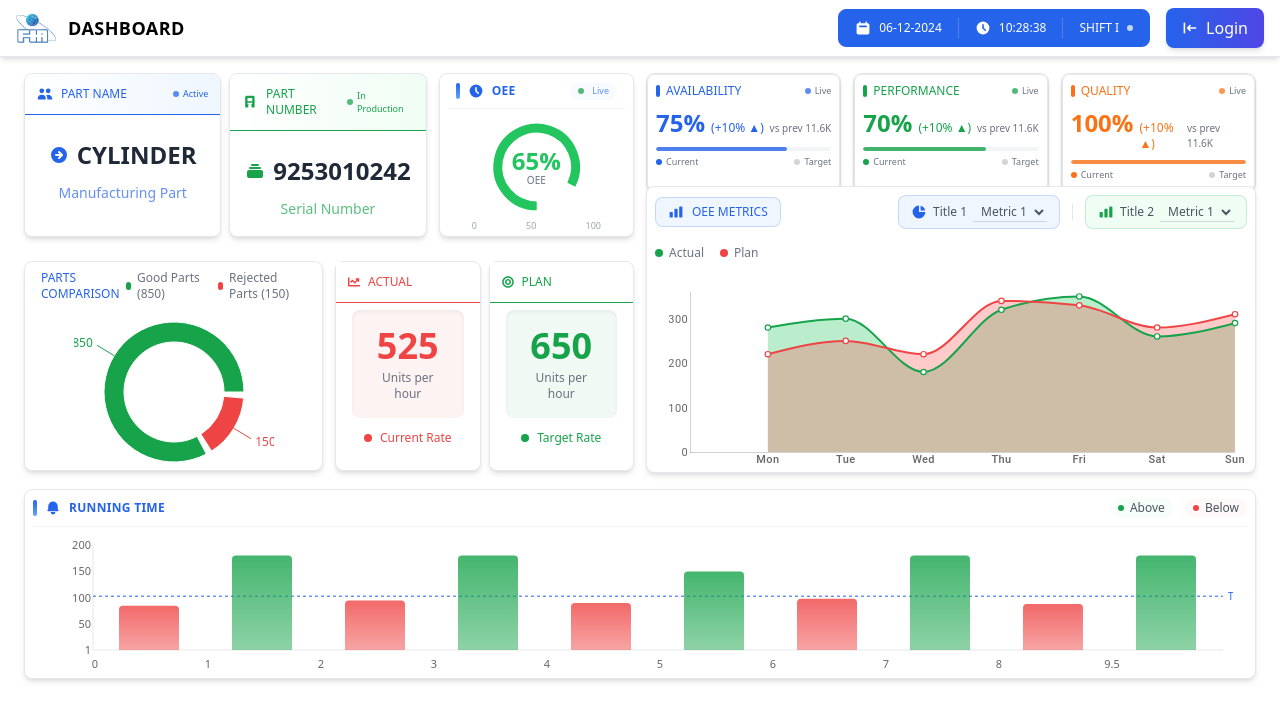
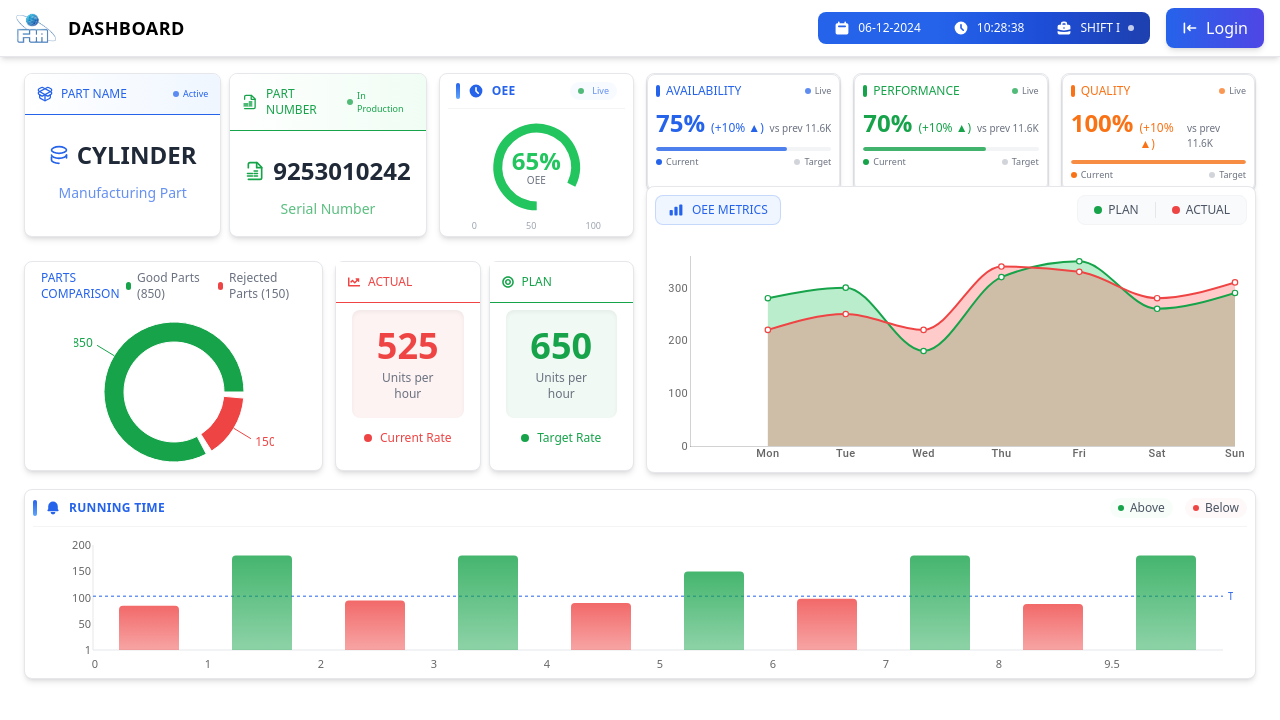
Before and after one commit to SanjaiPandimurugan/Dashboard, a React (Vite) app: page / in a window 1280 px wide. Shown: the top 720 px of the page. Built offline with nearby package versions, Linux system fonts and the light colour scheme.

Commit message:
icons of the name and number changes

```diff
--- a/src/components/FirstRow.jsx
+++ b/src/components/FirstRow.jsx
@@ -134,10 +134,13 @@ function FirstRow() {
           <div className="bg-white h-[164px] border border-gray-200 rounded-lg shadow-md hover:shadow-lg transition-all duration-300 overflow-hidden group hover:border-[#2563eb]">
             <div className="border-b border-[#2563eb] py-3 px-3 flex items-center justify-between bg-gradient-to-r from-white to-blue-50">
               <div className="flex items-center gap-2">
-                <svg xmlns="http://www.w3.org/2000/svg" className="h-4 w-4 text-[#2563eb]" viewBox="0 0 20 20" fill="currentColor">
-                  <path d="M9 6a3 3 0 11-6 0 3 3 0 016 0zM17 6a3 3 0 11-6 0 3 3 0 016 0zM12.93 17c.046-.327.07-.66.07-1a6.97 6.97 0 00-1.5-4.33A5 5 0 0119 16v1h-6.07zM6 11a5 5 0 015 5v1H1v-1a5 5 0 015-5z" />
+                <svg xmlns="http://www.w3.org/2000/svg" className="h-4 w-4 text-[#2563eb]" viewBox="0 0 24 24" fill="none" stroke="currentColor" strokeWidth="2" strokeLinecap="round" strokeLinejoin="round">
+                  <path d="M20.91 8.84 8.56 2.23a1.93 1.93 0 0 0-1.81 0L3.1 4.13a2.12 2.12 0 0 0-.05 3.69l12.22 6.93a2 2 0 0 0 1.94 0L21 12.51a2.12 2.12 0 0 0-.09-3.67Z"/>
+                  <path d="m3.09 8.84 12.35-6.61a1.93 1.93 0 0 1 1.81 0l3.65 1.9a2.12 2.12 0 0 1 .1 3.69L8.73 14.75a2 2 0 0 1-1.94 0L3 12.51a2.12 2.12 0 0 1 .09-3.67Z"/>
+                  <line x1="12" y1="22" x2="12" y2="13"/>
+                  <path d="M20 13.5v3.37a2.06 2.06 0 0 1-1.11 1.83l-6 3.08a1.93 1.93 0 0 1-1.78 0l-6-3.08A2.06 2.06 0 0 1 4 16.87V13.5"/>
                 </svg>
-                <span className=" text-[#2563eb] text-xs font-medium">PART NAME</span>
+                <span className="text-[#2563eb] text-xs font-medium">PART NAME</span>
               </div>
               <div className="flex items-center gap-1">
                 <div className="w-1.5 h-1.5 rounded-full bg-[#2563eb] animate-pulse"></div>
@@ -146,8 +149,21 @@ function FirstRow() {
             </div>
             <div className="py-6 px-3 group-hover:bg-blue-50/30 transition-colors">
               <div className="flex items-center justify-center gap-2">
-                <svg xmlns="http://www.w3.org/2000/svg" className="h-5 w-5 text-[#2563eb]" viewBox="0 0 20 20" fill="currentColor">
-                  <path fillRule="evenodd" d="M10 18a8 8 0 100-16 8 8 0 000 16zm3.707-8.707l-3-3a1 1 0 00-1.414 1.414L10.586 9H7a1 1 0 100 2h3.586l-1.293 1.293a1 1 0 101.414 1.414l3-3a1 1 0 000-1.414z" clipRule="evenodd" />
+                <svg
+                  xmlns="http://www.w3.org/2000/svg"
+                  className="h-5 w-5 text-[#2563eb]"
+                  viewBox="0 0 24 24"
+                  fill="none"
+                  stroke="currentColor"
+                  strokeWidth="2"
+                  strokeLinecap="round"
+                  strokeLinejoin="round"
+                >
+                  <path d="M12 22c-4.97 0-9-1.79-9-4v-3.6"/>
+                  <path d="M12 16c-4.97 0-9-1.79-9-4"/>
+                  <path d="M12 10c-4.97 0-9-1.79-9-4s4.03-4 9-4 9 1.79 9 4-4.03 4-9 4Z"/>
+                  <path d="M21 12v3.6"/>
+                  <path d="M12 16c4.97 0 9-1.79 9-4"/>
                 </svg>
                 <span className="text-2xl text-gray-800 font-bold">CYLINDER</span>
               </div>
@@ -158,8 +174,14 @@ function FirstRow() {
           <div className="bg-white h-[164px] border border-gray-200 rounded-lg shadow-md hover:shadow-lg transition-all duration-300 overflow-hidden group hover:border-[#16a34a]">
             <div className="border-b border-[#16a34a] py-3 px-3 flex items-center justify-between bg-gradient-to-r from-white to-green-50">
               <div className="flex items-center gap-2">
-                <svg xmlns="http://www.w3.org/2000/svg" className="h-4 w-4 text-[#16a34a]" viewBox="0 0 20 20" fill="currentColor">
-                  <path fillRule="evenodd" d="M4 4a2 2 0 012-2h8a2 2 0 012 2v12a1 1 0 01-1 1h-2a1 1 0 01-1-1v-2a1 1 0 00-1-1H9a1 1 0 00-1 1v2a1 1 0 01-1 1H5a1 1 0 01-1-1V4zm3 1h6v4H7V5zm6 6H7v2h6v-2z" clipRule="evenodd" />
+                <svg xmlns="http://www.w3.org/2000/svg" className="h-4 w-4 text-[#16a34a]" viewBox="0 0 24 24" fill="none" stroke="currentColor" strokeWidth="2" strokeLinecap="round" strokeLinejoin="round">
+                  <path d="M4 22h14a2 2 0 0 0 2-2V7.5L14.5 2H6a2 2 0 0 0-2 2v4"/>
+                  <polyline points="14 2 14 8 20 8"/>
+                  <path d="M3 15h6"/>
+                  <path d="M3 18h6"/>
+                  <path d="M11 12h4"/>
+                  <path d="M11 15h4"/>
+                  <path d="M11 18h4"/>
                 </svg>
                 <span className="text-[#16a34a] text-xs font-medium">PART NUMBER</span>
               </div>
@@ -170,8 +192,23 @@ function FirstRow() {
             </div>
             <div className="py-6 px-3 group-hover:bg-green-50/30 transition-colors">
               <div className="flex items-center justify-center gap-2">
-                <svg xmlns="http://www.w3.org/2000/svg" className="h-5 w-5 text-[#16a34a]" viewBox="0 0 20 20" fill="currentColor">
-                  <path d="M7 3a1 1 0 000 2h6a1 1 0 100-2H7zM4 7a1 1 0 011-1h10a1 1 0 110 2H5a1 1 0 01-1-1zM2 11a2 2 0 012-2h12a2 2 0 012 2v4a2 2 0 01-2 2H4a2 2 0 01-2-2v-4z" />
+                <svg
+                  xmlns="http://www.w3.org/2000/svg"
+                  className="h-5 w-5 text-[#16a34a]"
+                  viewBox="0 0 24 24"
+                  fill="none"
+                  stroke="currentColor"
+                  strokeWidth="2"
+                  strokeLinecap="round"
+                  strokeLinejoin="round"
+                >
+                  <path d="M4 22h14a2 2 0 0 0 2-2V7.5L14.5 2H6a2 2 0 0 0-2 2v4"/>
+                  <polyline points="14 2 14 8 20 8"/>
+                  <path d="M3 15h6"/>
+                  <path d="M3 18h6"/>
+                  <path d="M11 12h4"/>
+                  <path d="M11 15h4"/>
+                  <path d="M11 18h4"/>
                 </svg>
                 <span className="text-2xl text-gray-800 font-bold">9253010242</span>
               </div>
--- a/src/components/Header.jsx
+++ b/src/components/Header.jsx
@@ -33,8 +33,10 @@ function Header() {
 
       {/* Right Section - Combined Date, Time and Shift */}
       <div className="flex items-center gap-4">
-        {/* Updated Combined Display - only changing text and icon colors to white */}
-        <div className="flex items-center gap-4 px-4 py-2 bg-gradient-to-r from-[#2563eb] to-blue-600 border border-[#2563eb] rounded-lg">
+        {/* Updated Combined Display with better styling */}
+        <div className="flex items-center">
+          {/* Date Section */}
+          <div className="flex items-center gap-2 px-4 py-2 bg-gradient-to-r from-[#2563eb] to-blue-600 rounded-l-lg">
             <div className="flex items-center gap-2">
               <svg
                 xmlns="http://www.w3.org/2000/svg"
@@ -50,9 +52,10 @@ function Header() {
               </svg>
               <span className="text-xs font-medium text-white">{currentDate}</span>
             </div>
+          </div>
 
-          <div className="w-px h-5 bg-white/20"></div>
-
+          {/* Time Section */}
+          <div className="flex items-center gap-2 px-4 py-2 bg-gradient-to-r from-blue-600 to-blue-700">
             <div className="flex items-center gap-2">
               <svg
                 xmlns="http://www.w3.org/2000/svg"
@@ -68,16 +71,31 @@ function Header() {
               </svg>
               <span className="text-xs font-medium text-white">{currentTime}</span>
             </div>
+          </div>
 
-          <div className="w-px h-5 bg-white/20"></div>
-
+          {/* Shift Section */}
+          <div className="flex items-center gap-2 px-4 py-2 bg-gradient-to-r from-blue-700 to-blue-800 rounded-r-lg">
             <div className="flex items-center gap-2">
+              <svg
+                xmlns="http://www.w3.org/2000/svg"
+                className="h-4 w-4 text-white"
+                viewBox="0 0 20 20"
+                fill="currentColor"
+              >
+                <path
+                  fillRule="evenodd"
+                  d="M6 6V5a3 3 0 013-3h2a3 3 0 013 3v1h2a2 2 0 012 2v3.57A22.952 22.952 0 0110 13a22.95 22.95 0 01-8-1.43V8a2 2 0 012-2h2zm2-1a1 1 0 011-1h2a1 1 0 011 1v1H8V5zm1 5a1 1 0 011-1h.01a1 1 0 110 2H10a1 1 0 01-1-1z"
+                  clipRule="evenodd"
+                />
+                <path d="M2 13.692V16a2 2 0 002 2h12a2 2 0 002-2v-2.308A24.974 24.974 0 0110 15c-2.796 0-5.487-.46-8-1.308z" />
+              </svg>
               <span className="text-xs font-medium text-white">SHIFT I</span>
               <div className="w-1.5 h-1.5 rounded-full bg-white animate-pulse"></div>
             </div>
           </div>
+        </div>
 
-        {/* Enhanced Login Button - Only show if not on cycle time page */}
+        {/* Login button*/}
         {!isCycleTimePage && (
           <Link
             to="/login"
--- a/src/components/SecondRow.jsx
+++ b/src/components/SecondRow.jsx
@@ -169,54 +169,31 @@ function SecondRow() {
         {/* Line Chart */}
         <div className="col-span-6">
           <div className="bg-white p-2 h-[287px] border border-gray-200 rounded-lg shadow-md hover:shadow-lg transition-all duration-300 -mt-[75px]">
-            <div className="flex justify-between items-center mb-4">
+            <div className="flex justify-between items-center mb-2">
               <div className="flex items-center gap-2 bg-blue-50 px-3 py-1.5 rounded-lg border border-[#2563eb]/20">
                 <svg xmlns="http://www.w3.org/2000/svg" className="h-4 w-4 text-[#2563eb]" viewBox="0 0 20 20" fill="currentColor">
                   <path d="M2 11a1 1 0 011-1h2a1 1 0 011 1v5a1 1 0 01-1 1H3a1 1 0 01-1-1v-5zM8 7a1 1 0 011-1h2a1 1 0 011 1v9a1 1 0 01-1 1H9a1 1 0 01-1-1V7zM14 4a1 1 0 011-1h2a1 1 0 011 1v12a1 1 0 01-1 1h-2a1 1 0 01-1-1V4z" />
                 </svg>
                 <span className="text-[#2563eb] text-xs font-medium">OEE METRICS</span>
               </div>
-              <div className="flex items-center gap-3">
-                <div className="flex items-center gap-1.5 bg-blue-50 px-3 py-1.5 rounded-lg border border-[#2563eb]/20">
-                  <svg xmlns="http://www.w3.org/2000/svg" className="h-4 w-4 text-[#2563eb]" viewBox="0 0 20 20" fill="currentColor">
-                    <path d="M2 10a8 8 0 018-8v8h8a8 8 0 11-16 0z" />
-                    <path d="M12 2.252A8.014 8.014 0 0117.748 8H12V2.252z" />
-                  </svg>
-                  <span className="text-xs text-gray-600 font-medium">Title 1</span>
-                  <select className="text-xs text-gray-600 bg-transparent border-b border-gray-300 px-1 hover:border-[#2563eb] focus:outline-none focus:border-[#2563eb] transition-colors">
-                    <option>Metric 1</option>
-                    <option>Metric 2</option>
-                  </select>
+
+              <div className="flex items-center gap-4 px-4 py-1.5 bg-gray-50 rounded-lg border border-gray-100">
+                <div className="flex items-center gap-1.5">
+                  <div className="w-2 h-2 rounded-full bg-[#16a34a]"></div>
+                  <span className="text-xs font-medium text-gray-600">PLAN</span>
                 </div>
-                <div className="h-4 w-px bg-gray-200"></div>
-                <div className="flex items-center gap-1.5 bg-green-50 px-3 py-1.5 rounded-lg border border-[#16a34a]/20">
-                  <svg xmlns="http://www.w3.org/2000/svg" className="h-4 w-4 text-[#16a34a]" viewBox="0 0 20 20" fill="currentColor">
-                    <path d="M2 11a1 1 0 011-1h2a1 1 0 011 1v5a1 1 0 01-1 1H3a1 1 0 01-1-1v-5zM8 7a1 1 0 011-1h2a1 1 0 011 1v9a1 1 0 01-1 1H9a1 1 0 01-1-1V7zM14 4a1 1 0 011-1h2a1 1 0 011 1v12a1 1 0 01-1 1h-2a1 1 0 01-1-1V4z" />
-                  </svg>
-                  <span className="text-xs text-gray-600 font-medium">Title 2</span>
-                  <select className="text-xs text-gray-600 bg-transparent border-b border-gray-300 px-1 hover:border-[#16a34a] focus:outline-none focus:border-[#16a34a] transition-colors">
-                    <option>Metric 1</option>
-                    <option>Metric 2</option>
-                  </select>
+                <div className="w-px h-4 bg-gray-200"></div>
+                <div className="flex items-center gap-1.5">
+                  <div className="w-2 h-2 rounded-full bg-[#ef4444]"></div>
+                  <span className="text-xs font-medium text-gray-600">ACTUAL</span>
                 </div>
-              </div>
-            </div>
-
-            <div className="flex gap-4 mb-4">
-              <div className="flex items-center gap-1.5">
-                <div className="w-2 h-2 rounded-full bg-[#16a34a]"></div>
-                <span className="text-xs text-gray-500">Actual</span>
-              </div>
-              <div className="flex items-center gap-1.5">
-                <div className="w-2 h-2 rounded-full bg-[#ef4444]"></div>
-                <span className="text-xs text-gray-500">Plan</span>
               </div>
             </div>
 
             <div className="h-[200px] mt-4">
               <LineChart
                 width={590}
-                height={200}
+                height={230}
                 series={[
                   {
                     data: lineData.map(item => item.value1),
```
Lines whose indentation alone changed are shown as unchanged.
